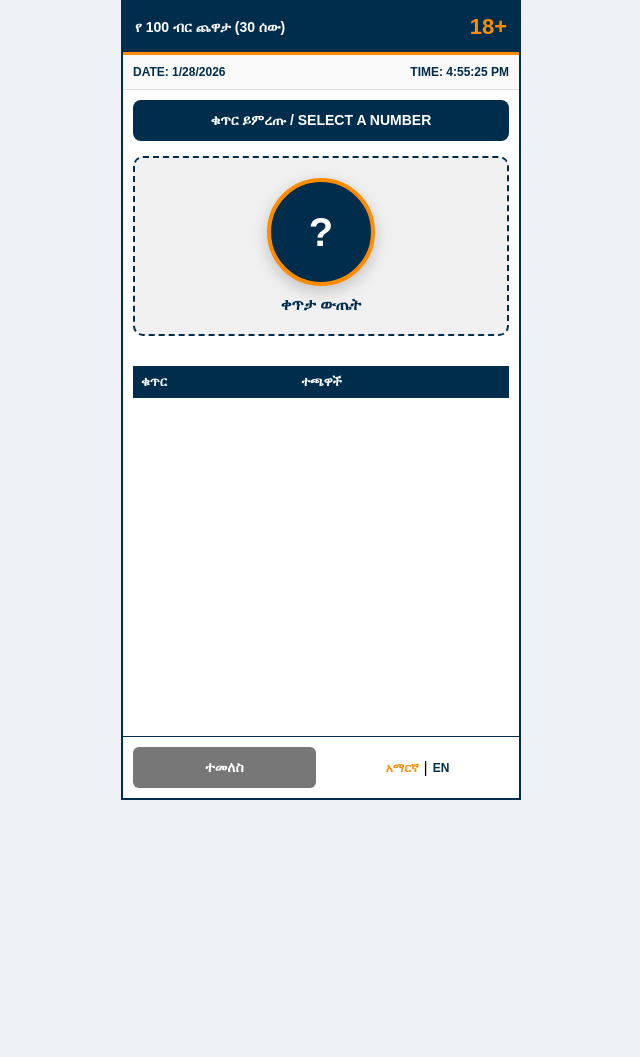
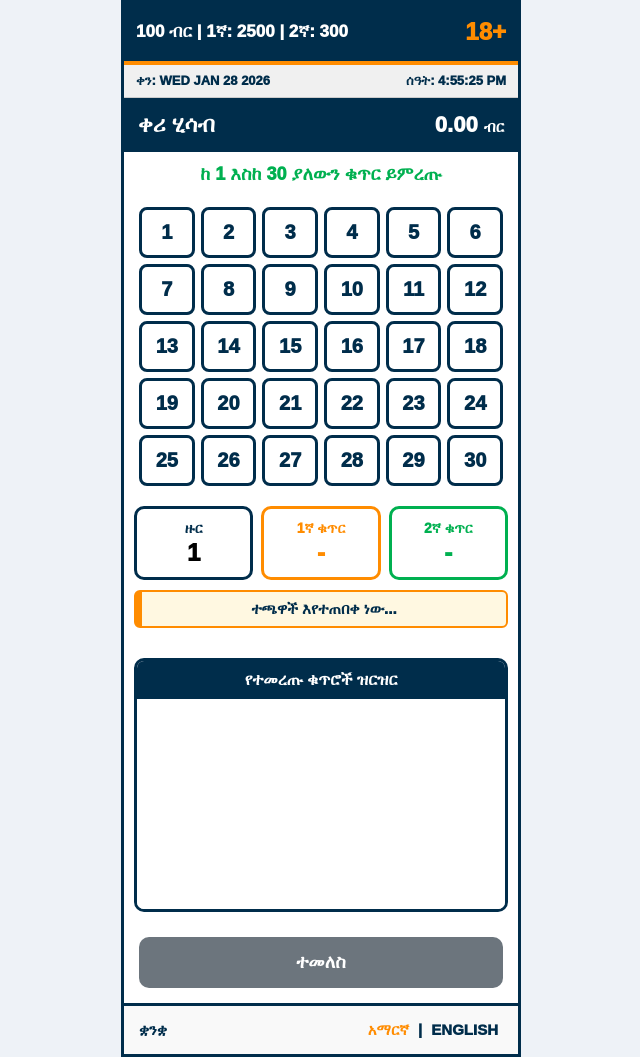
Before and after one commit to mayabet/Bekas-fast2, a plain HTML site: page play2.html in a window 1280 px wide. Shown: the whole page, without its empty margins (319-959 px from the left). Before the commit the page ends 800 px from the top, so only its background shows below. Drawn offline with Linux system fonts and the light colour scheme; no server answers; sample sign-in values are in the browser's storage.

Commit message:
Update play2.html

```diff
--- a/play2.html
+++ b/play2.html
@@ -3,80 +3,100 @@
 <head>
     <meta charset="UTF-8">
     <meta name="viewport" content="width=device-width, initial-scale=1.0, maximum-scale=1.0, user-scalable=no">
-    <title>Mita Betting - Play 2 (100 Birr)</title>
+    <title>Mita Betting - Play 2 (30 People)</title>
     <script src="https://www.gstatic.com/firebasejs/9.6.1/firebase-app-compat.js"></script>
     <script src="https://www.gstatic.com/firebasejs/9.6.1/firebase-database-compat.js"></script>
-
     <style>
         html, body { margin: 0; padding: 0; background: #eef2f7; font-family: sans-serif; overflow-y: auto; }
-        .app-container { width: 100%; max-width: 400px; min-height: 100vh; border: 2.5px solid #002d4b; margin: 0 auto; display: flex; flex-direction: column; background: #fff; box-sizing: border-box; }
-        .yellow-banner { background: #002d4b; padding: 12px; display: flex; justify-content: space-between; align-items: center; border-bottom: 3.5px solid #ff8c00; color: white; }
-        .game-title { font-weight: 900; font-size: 14px; }
-        .plus18 { color: #ff8c00; font-size: 22px; font-weight: 900; }
-        .info-bar { display: flex; justify-content: space-between; padding: 10px; background: #f9f9f9; border-bottom: 1px solid #ddd; font-size: 12px; font-weight: 900; color: #002d4b; }
-        .main-content { padding: 10px; flex-grow: 1; }
+        .app-container { width: 100%; max-width: 400px; min-height: 100vh; border: 3px solid #002d4b; margin: 0 auto; display: flex; flex-direction: column; background: #fff; box-sizing: border-box; }
 
-        .num-grid { display: grid; grid-template-columns: repeat(5, 1fr); gap: 6px; margin-bottom: 15px; }
-        .num-cell { height: 50px; background: #fff; border: 2px solid #002d4b; display: flex; justify-content: center; align-items: center; font-weight: 900; font-size: 18px; cursor: pointer; border-radius: 6px; transition: 0.2s; }
-        .num-cell.taken-cell { background: #ff4444; color: white; border-color: #ff4444; cursor: not-allowed; }
-        .num-cell.user-selected { background: #ff8c00; color: white; border-color: #ff8c00; }
+        .yellow-banner { background: #002d4b; padding: 15px 12px; display: flex; justify-content: space-between; align-items: center; border-bottom: 4px solid #ff8c00; color: white; }
+        .game-title { font-weight: 1000; font-size: 17px; }
+        .plus18 { color: #ff8c00; font-weight: 1000; font-size: 24px; }
 
-        #msg-box { background: #002d4b; color: #fff; padding: 12px; text-align: center; border-radius: 8px; font-weight: 800; font-size: 14px; margin-bottom: 15px; }
+        .info-section { padding: 8px 12px; color: #002d4b; font-weight: 1000; font-size: 13px; display: flex; justify-content: space-between; background: #f0f0f0; border-bottom: 1.5px solid #ccc; }
 
-        .live-view { background: #f0f0f0; border-radius: 10px; padding: 20px; text-align: center; margin-bottom: 15px; border: 2px dashed #002d4b; }
-        .circle-display { width: 100px; height: 100px; border-radius: 50%; background: #002d4b; color: white; display: flex; justify-content: center; align-items: center; font-size: 40px; font-weight: 900; margin: 0 auto 10px; border: 4px solid #ff8c00; box-shadow: 0 5px 15px rgba(0,0,0,0.2); }
+        .balance-bar { background: #002d4b; color: #fff; padding: 14px; display: flex; justify-content: space-between; font-weight: 1000; font-size: 22px; }
 
-        .table-area { width: 100%; border-collapse: collapse; font-size: 13px; font-weight: 800; margin-top: 10px; }
-        .table-area th { background: #002d4b; color: white; padding: 8px; text-align: left; }
-        .table-area td { border: 1px solid #ddd; padding: 8px; }
-        .id-col { width: 40px; text-align: center; background: #eee; }
+        .instruction { color: #00b050; font-weight: 1000; text-align: center; padding: 12px 0; font-size: 18px; text-decoration: none !important; }
 
-        .footer-btns { padding: 10px; display: grid; grid-template-columns: 1fr 1fr; gap: 10px; border-top: 1.5px solid #002d4b; }
-        .btn { padding: 12px; border: none; border-radius: 6px; font-weight: 900; font-size: 14px; cursor: pointer; text-align: center; text-decoration: none; }
-        .btn-home { background: #777; color: white; }
-        .lang-link { color: #002d4b; font-weight: 900; cursor: pointer; font-size: 12px; }
-        .lang-link.active { color: #ff8c00; }
+        .number-grid { display: grid; grid-template-columns: repeat(6, 1fr); gap: 6px; padding: 10px; margin: 0 5px; }
+        .num-cell { border: 3px solid #002d4b; height: 45px; display: flex; align-items: center; justify-content: center; font-size: 20px; font-weight: 1000; color: #002d4b; cursor: pointer; border-radius: 8px; }
+
+        .user-selected { background: #002d4b !important; color: #fff !important; border-color: #ff8c00 !important; }
+        .taken-cell { background: #dcdcdc !important; color: #888 !important; cursor: not-allowed; border-color: #bbb !important; }
+
+        .stats-area { padding: 10px; }
+        .stats-row { display: flex; gap: 8px; margin-bottom: 10px; }
+        .stat-card { flex: 1; background: #fff; border: 3px solid #002d4b; border-radius: 10px; padding: 4px; text-align: center; height: 60px; display: flex; flex-direction: column; justify-content: center; }
+        .stat-label-bold { display: block; font-size: 14px; font-weight: 1000; margin-bottom: 2px; color: #002d4b; }
+        .stat-val-bold { font-size: 24px; font-weight: 1000; }
+
+        .msg-box { background: #fff8e1; border: 2px solid #ff8c00; border-left: 8px solid #ff8c00; padding: 8px; text-align: center; font-weight: 1000; font-size: 15px; color: #002d4b; border-radius: 6px; margin-bottom: 10px; }
+
+        .list-container { margin: 10px; border: 3px solid #002d4b; border-radius: 10px; overflow: hidden; }
+        .list-header { background: #002d4b; color: white; text-align: center; font-weight: 1000; padding: 10px; font-size: 16px; }
+        .scroll-area { height: 210px; overflow-y: auto; background: #fff; }
+        .selected-list td { border-bottom: 1.5px solid #eee; height: 42px; padding: 0 12px; font-weight: 1000; font-size: 15px; color: #000; }
+        .id-col { width: 55px; border-right: 3px solid #002d4b; text-align: center; background: #f1f1f1; font-weight: 1000; color: #002d4b; }
+
+        .footer { padding: 15px; }
+        .btn-back { display: block; padding: 15px; text-align: center; color: white; font-weight: 1000; text-decoration: none; border-radius: 10px; background: #6c757d; font-size: 18px; }
+
+        .lang-bar { background: #f9f9f9; padding: 15px; display: flex; justify-content: space-between; font-weight: 1000; border-top: 3px solid #002d4b; font-size: 15px; align-items: center; }
+        .lang-link { cursor: pointer; color: #002d4b; padding: 5px; text-decoration: none !important; }
+        .lang-link.active { color: #ff8c00; text-decoration: none !important; }
+        .lang-label { color: #002d4b; }
     </style>
 </head>
 <body>
-
 <div class="app-container">
     <div class="yellow-banner">
-        <span class="game-title" id="t-game">የ 100 ብር ጨዋታ (30 ሰው)</span>
+        <span class="game-title" id="gt">100 ብር | 1ኛ: 2500 | 2ኛ: 300</span>
         <span class="plus18">18+</span>
     </div>
-
-    <div class="info-bar">
-        <span id="date-label">DATE: --/--/--</span>
-        <span id="time-label">TIME: 00:00:00</span>
+    <div class="info-section">
+        <span><span id="txt-date">ቀን</span>: <span id="date-label"></span></span>
+        <span><span id="txt-time">ሰዓት</span>: <span id="time-label"></span></span>
     </div>
-
-    <div class="main-content">
-        <div id="msg-box">ቁጥር ይምረጡ / SELECT A NUMBER</div>
-
-        <div class="live-view">
-            <div class="circle-display" id="live-num">?</div>
-            <div style="font-weight: 900; color: #002d4b;" id="t-live">ቀጥታ ውጤት</div>
+    <div class="balance-bar">
+        <span id="bl">ቀሪ ሂሳብ</span>
+        <span><span id="cash">0.00</span> <small style="font-size: 15px;">ብር</small></span>
+    </div>
+    <div class="instruction" id="ins">ከ 1 እስከ 30 ያለውን ቁጥር ይምረጡ</div>
+    <div class="number-grid" id="grid-container"></div>
+    <div class="stats-area">
+        <div class="stats-row">
+            <div class="stat-card">
+                <span class="stat-label-bold" id="txt-round">ዙር</span>
+                <span class="stat-val-bold" id="round-val">1</span>
+            </div>
+            <div class="stat-card" style="border-color: #ff8c00;">
+                <span class="stat-label-bold" id="txt-w1" style="color: #ff8c00;">1ኛ ቁጥር</span>
+                <span class="stat-val-bold" id="win1-val" style="color: #ff8c00;">-</span>
+            </div>
+            <div class="stat-card" style="border-color: #00b050;">
+                <span class="stat-label-bold" id="txt-w2" style="color: #00b050;">2ኛ ቁጥር</span>
+                <span class="stat-val-bold" id="win2-val" style="color: #00b050;">-</span>
+            </div>
         </div>
-
-        <div class="num-grid" id="grid-container"></div>
-
-        <table class="table-area">
-            <thead>
-                <tr>
-                    <th id="th-num">ቁጥር</th>
-                    <th id="th-name">ተጫዋች</th>
-                </tr>
-            </thead>
-            <tbody id="sel-table"></tbody>
-        </table>
+        <div class="msg-box" id="msg-box">ተጫዋች እየተጠበቀ ነው...</div>
     </div>
-
-    <div class="footer-btns">
-        <a href="home.html" class="btn btn-home" id="btn-home">ተመለስ</a>
-        <div style="display:flex; align-items:center; justify-content:center; gap:5px;">
-            <span class="lang-link active" id="l-am" onclick="setLang('am')">አማርኛ</span> |
-            <span class="lang-link" id="l-en" onclick="setLang('en')">EN</span>
+    <div class="list-container">
+        <div class="list-header" id="sh">የተመረጡ ቁጥሮች ዝርዝር</div>
+        <div class="scroll-area">
+            <table class="selected-list" id="sel-table" style="width: 100%; border-collapse: collapse;"></table>
+        </div>
+    </div>
+    <div class="footer">
+        <a href="home.html" class="btn-back" id="bb">ተመለስ</a>
+    </div>
+    <div class="lang-bar">
+        <span id="ll" class="lang-label">ቋንቋ</span>
+        <div>
+            <span class="lang-link active" id="l-am" onclick="setLang('am')">አማርኛ</span>
+            <span style="color: #002d4b;">|</span>
+            <span class="lang-link" id="l-en" onclick="setLang('en')">ENGLISH</span>
         </div>
     </div>
 </div>
@@ -85,7 +105,7 @@
     const firebaseConfig = {
         apiKey: "AIzaSyCOrYzcTRXTX50Aqhz4GoVjpptrmh4BKu0",
         authDomain: "bekas-fast2.firebaseapp.com",
-        databaseURL: "https://bekas-fast2-default-rtdb.firebaseio.com",
+        databaseURL: "https://bekas-fast2-default-rtdb.europe-west1.firebasedatabase.app/",
         projectId: "bekas-fast2",
         storageBucket: "bekas-fast2.firebasestorage.app",
         messagingSenderId: "267970590270",
@@ -94,83 +114,71 @@
 
     if (!firebase.apps.length) firebase.initializeApp(firebaseConfig);
     const database = firebase.database();
+    const gameRef = database.ref('live_game/play2'); // Play 2 path
 
     const userPhone = localStorage.getItem('userPhone');
-    let userName = "User";
-    let userBalance = 0;
-    let currentLang = 'am';
+    let userName = "", balance = 0, currentLang = 'am', selections = {}, isPlaying = false;
 
-    if (userPhone) {
-        database.ref('users/' + userPhone).on('value', snap => {
-            const data = snap.val();
-            if (data) {
-                userName = data.username || "User";
-                userBalance = data.balance || 0;
-            }
+    const trans = {
+        'am': {gt:'100 ብር | 1ኛ: 2500 | 2ኛ: 300', bl:'ቀሪ ሂሳብ', ins:'ከ 1 እስከ 30 ያለውን ቁጥር ይምረጡ', sh:'የተመረጡ ቁጥሮች ዝርዝር', bb:'ተመለስ', ll:'ቋንቋ', low:'በቂ ቀሪ ሂሳብ የሎትም!', wait:'ተጫዋች እየተጠበቀ ነው...', 'txt-date':'ቀን', 'txt-time':'ሰዓት', 'txt-round':'ዙር', 'txt-w1':'1ኛ ቁጥር', 'txt-w2':'2ኛ ቁጥር'},
+        'en': {gt:'100 ETB | 1st: 2500 | 2nd: 300', bl:'BALANCE', ins:'SELECT NUMBER 1-30', sh:'SELECTED NUMBERS LIST', bb:'BACK', ll:'LANGUAGE', low:'INSUFFICIENT BALANCE!', wait:'Waiting for players...', 'txt-date':'DATE', 'txt-time':'TIME', 'txt-round':'ROUND', 'txt-w1':'1st No.', 'txt-w2':'2nd No.'}
+    };
+
+    if (!userPhone) window.location.replace("index.html");
+    else {
+        database.ref('users/' + userPhone).on('value', (snapshot) => {
+            const data = snapshot.val();
+            if (data) { userName = data.username; balance = parseFloat(data.balance || 0); document.getElementById('cash').innerText = balance.toFixed(2); }
         });
     }
 
-    database.ref('games/game2').on('value', snap => {
-        const gameData = snap.val() || {};
-        const selections = gameData.selections || {};
-        const liveResult = gameData.liveResult || "?";
+    const grid = document.getElementById('grid-container');
+    for(let i=1; i<=30; i++) {
+        let cell = document.createElement('div'); cell.className = 'num-cell'; cell.id = `c-${i}`; cell.innerText = i; cell.onclick = () => pick(i); grid.appendChild(cell);
+    }
 
-        document.getElementById('live-num').innerText = liveResult;
-        renderGrid(selections);
-        renderTable(selections);
+    gameRef.on('value', (snapshot) => {
+        selections = snapshot.val() || {};
+        updateUI();
     });
 
-    function renderGrid(selections) {
-        const container = document.getElementById('grid-container');
-        container.innerHTML = "";
-        for (let i = 1; i <= 30; i++) {
-            const cell = document.createElement('div');
-            cell.innerText = i;
-            cell.className = "num-cell";
-            if (selections[i]) {
-                cell.classList.add(selections[i] === userName ? "user-selected" : "taken-cell");
-            } else {
-                cell.onclick = () => selectNumber(i);
-            }
-            container.appendChild(cell);
-        }
+    function pick(n) {
+        if(isPlaying || selections[n]) return;
+        if (balance < 100) { document.getElementById('msg-box').innerText = trans[currentLang].low; return; }
+        database.ref('users/' + userPhone).update({ balance: balance - 100 });
+        gameRef.child(n).set(userName);
     }
 
-    function selectNumber(num) {
-        if (!userPhone) return alert("Please Login!");
-        if (userBalance < 100) return alert(currentLang === 'am' ? "በቂ ሂሳብ የለዎትም!" : "Insufficient Balance!");
-
-        if (confirm((currentLang === 'am' ? "ቁጥር " : "Select Number ") + num + " (100 Birr)?")) {
-            const newBal = userBalance - 100;
-            database.ref('users/' + userPhone).update({ balance: newBal });
-            database.ref('games/game2/selections/' + num).set(userName);
+    function updateUI() {
+        const table = document.getElementById('sel-table'); table.innerHTML = "";
+        let count = 0;
+        for(let i=1; i<=30; i++) {
+            const cell = document.getElementById(`c-${i}`);
+            let occupant = selections[i] || "";
+            cell.className = occupant === userName ? "num-cell user-selected" : (occupant !== "" ? "num-cell taken-cell" : "num-cell");
+            if (occupant !== "") {
+                table.innerHTML += `<tr><td class="id-col">${i}</td><td>${occupant}</td></tr>`;
+                count++;
+            }
         }
-    }
-
-    function renderTable(selections) {
-        const table = document.getElementById('sel-table');
-        table.innerHTML = "";
-        Object.keys(selections).forEach(num => {
-            table.innerHTML += `<tr><td class="id-col">${num}</td><td>${selections[num]}</td></tr>`;
-        });
+        if(!isPlaying) document.getElementById('msg-box').innerText = (currentLang === 'am' ? "የተመረጡ ቁጥሮች፡ " : "Selected: ") + count + "/30";
     }
 
     function setLang(l) {
         currentLang = l;
-        const isEn = l === 'en';
-        document.getElementById('t-game').innerText = isEn ? "100 BIRR GAME (30 PPL)" : "የ 100 ብር ጨዋታ (30 ሰው)";
-        document.getElementById('t-live').innerText = isEn ? "LIVE RESULT" : "ቀጥታ ውጤት";
-        document.getElementById('btn-home').innerText = isEn ? "BACK" : "ተመለስ";
-        document.getElementById('th-num').innerText = isEn ? "NO." : "ቁጥር";
-        document.getElementById('th-name').innerText = isEn ? "PLAYER" : "ተጫዋች";
-        document.getElementById('l-am').className = isEn ? 'lang-link' : 'lang-link active';
-        document.getElementById('l-en').className = isEn ? 'lang-link active' : 'lang-link';
+        document.getElementById('l-am').className = l === 'am' ? 'lang-link active' : 'lang-link';
+        document.getElementById('l-en').className = l === 'en' ? 'lang-link active' : 'lang-link';
+        for(let k in trans[l]) {
+            let el = document.getElementById(k);
+            if(el) el.innerText = trans[l][k];
+        }
+        updateUI();
     }
 
     setInterval(() => {
         const now = new Date();
-        document.getElementById('time-label').innerText = "TIME: " + now.toLocaleTimeString();
-        document.getElementById('date-label').innerText = "DATE: " + now.toLocaleDateString();
+        document.getElementById('time-label').innerText = now.toLocaleTimeString();
+        document.getElementById('date-label').innerText = now.toDateString().toUpperCase();
     }, 1000);
 </script>
 </body>
```
